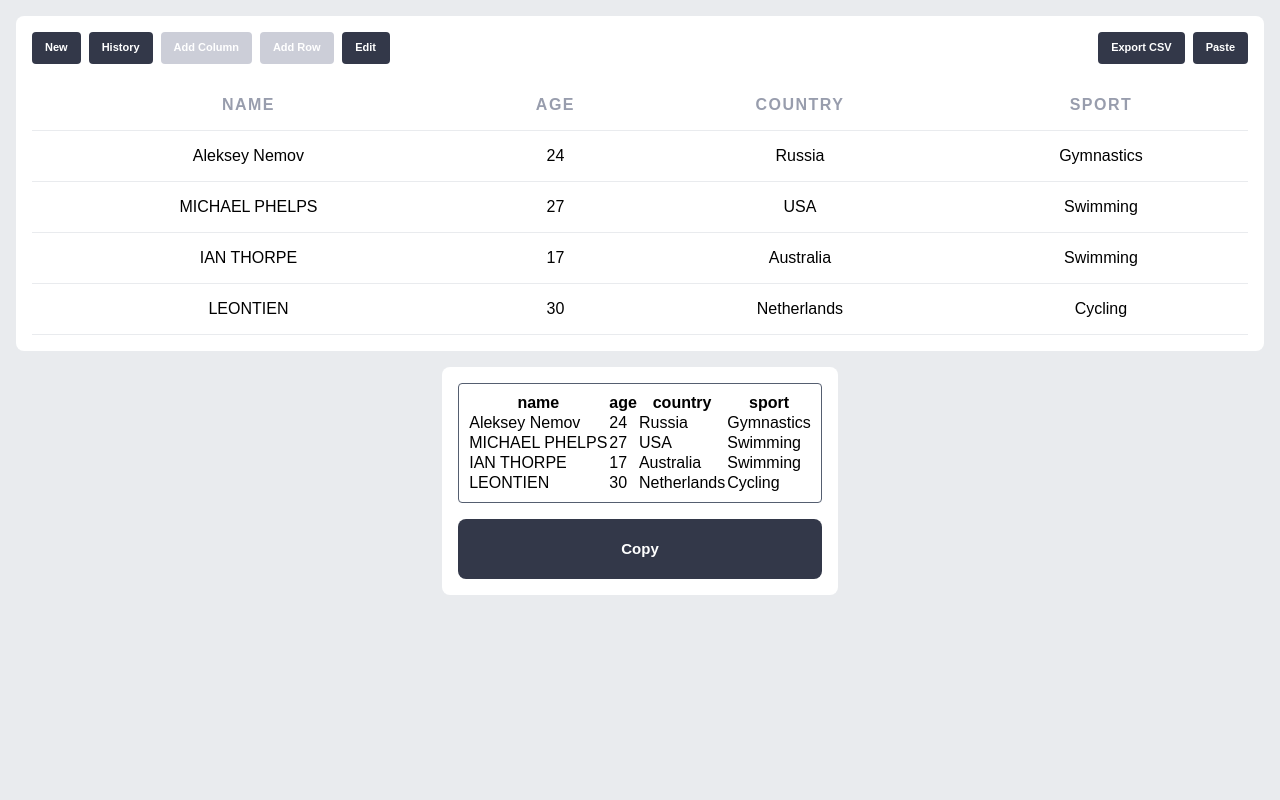
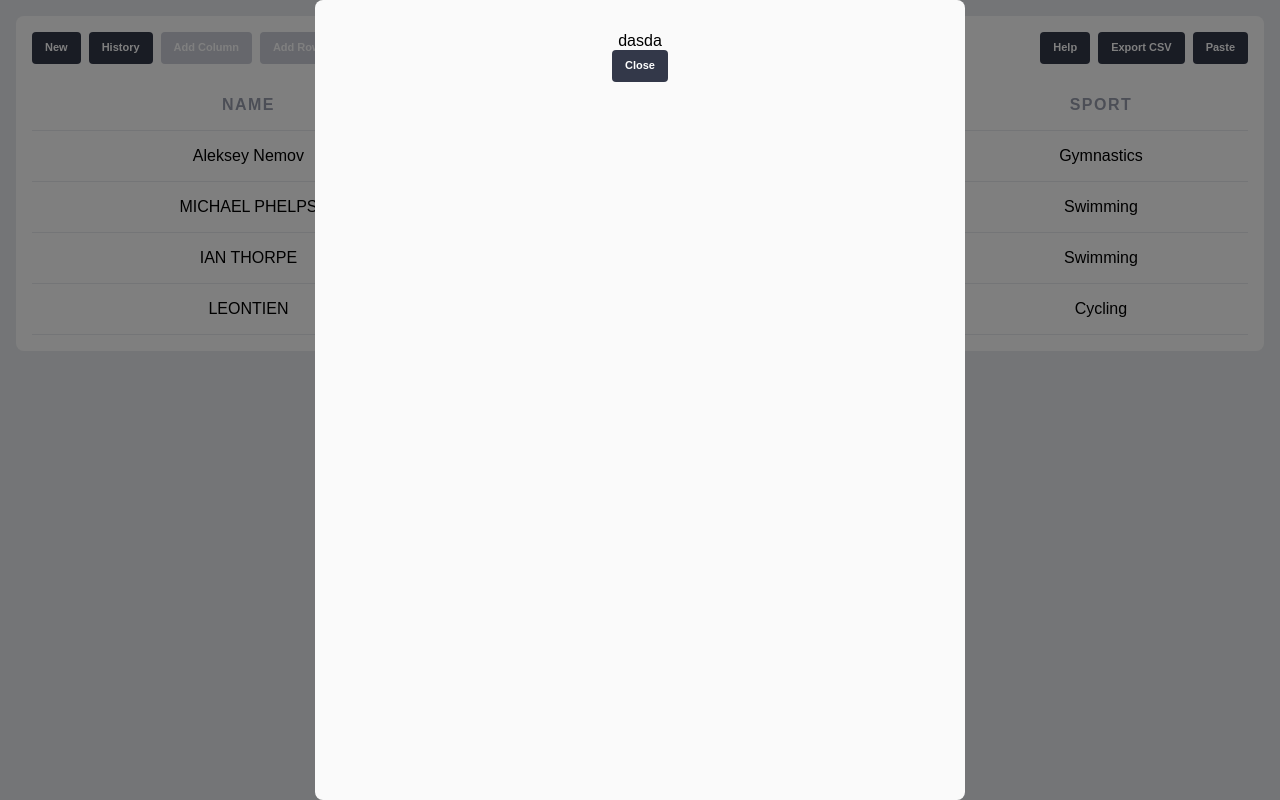
Before and after one commit to jyangca/markdown-table, a Next.js app: page / in a window 1280 px wide. Built offline with nearby package versions, Linux system fonts and the light colour scheme.

Commit message:
UPDATE: Add Modal open logic on TableButtonList

```diff
--- a/src/components/TableButtonList/TableButtonList.tsx
+++ b/src/components/TableButtonList/TableButtonList.tsx
@@ -1,7 +1,9 @@
-import React, { memo } from 'react';
-import { Flex, Button, Popover } from '@/components/common';
+import React, { memo, useEffect, useState } from 'react';
+import { Flex, Button, Popover, Modal } from '@/components/common';
 import { HistoryPopover, NewPopover } from '@/components';
 import { TableApiType, TableHistoryType } from '@/types/common';
+import { setCookie } from '@/utils/common';
+import Cookies from 'js-cookie';
 
 type TableButtonListProps = {
   editMode: boolean;
@@ -11,7 +13,22 @@ type TableButtonListProps = {
 };
 
 const TableButtonList = ({ editMode, pasteMode, tableApi, tableHistory }: TableButtonListProps) => {
+  const [modalOpen, setModalOpen] = useState(false);
+
+  useEffect(() => {
+    const visited = Cookies.get('visited');
+    if (!visited) {
+      setCookie('visited', 'true', 30);
+      setModalOpen(true);
+    }
+  }, []);
+
+  const handleModalOpen = () => {
+    setModalOpen(true);
+  };
+
   return (
+    <>
       <Flex justify="SPACE_BETWEEN" boxFill>
         <Flex gap={{ column: 8 }}>
           <Popover content={<NewPopover tableApi={tableApi} />}>
@@ -32,6 +49,7 @@ const TableButtonList = ({ editMode, pasteMode, tableApi, tableHistory }: TableB
           </Button>
         </Flex>
         <Flex direction="ROW" gap={{ column: 8 }}>
+          <Button onClick={handleModalOpen}>Help</Button>
           <Button disabled={editMode || pasteMode} onClick={tableApi?.handleExportCsv}>
             Export CSV
           </Button>
@@ -41,6 +59,10 @@ const TableButtonList = ({ editMode, pasteMode, tableApi, tableHistory }: TableB
           {pasteMode && <Button onClick={() => tableApi?.handleChangePasteMode({ isCancel: true })}>Cancel</Button>}
         </Flex>
       </Flex>
+      <Modal isOpen={modalOpen} onClose={() => setModalOpen(false)}>
+        dasda
+      </Modal>
+    </>
   );
 };
 
--- a/src/components/TableForm/TableForm.tsx
+++ b/src/components/TableForm/TableForm.tsx
@@ -162,6 +162,7 @@ const TableForm = ({ updateMarkdown, updateColumnAlign }: TableFormProps) => {
   }, tableRef);
 
   return (
+    <>
       <TableAreaContainer direction="COLUMN" align="START" gap={{ row: 16 }} boxFill>
         <TableButtonList editMode={editMode} pasteMode={pasteMode} tableApi={tableApi} tableHistory={tableHistory} />
         {pasteMode ? (
@@ -199,6 +200,7 @@ const TableForm = ({ updateMarkdown, updateColumnAlign }: TableFormProps) => {
           </Table>
         )}
       </TableAreaContainer>
+    </>
   );
 };
 
--- a/src/utils/common.ts
+++ b/src/utils/common.ts
@@ -1,6 +1,6 @@
 import { GenerateMarkdownTableProps, RowsType, TableApiType } from '@/types/common';
 import { tableCellSelection } from './table';
-import dayjs from 'dayjs';
+import Cookies from 'js-cookie';
 
 export const isClient = () => {
   return typeof window === 'object' && !!window.document;
@@ -10,28 +10,9 @@ export const isServer = () => {
   return !isClient();
 };
 
-const setCookie = (name: string, value: string, days: number) => {
-  const expires = dayjs().add(days, 'day').toDate();
-  document.cookie = `${name}=${encodeURIComponent(value)};expires=${expires.toUTCString()};path=/`;
+export const setCookie = (name: string, value: string, days: number) => {
+  Cookies.set(name, value, { expires: days });
 };
-
-const getCookie = (name: string) => {
-  const cookies = document.cookie.split(';');
-  const cookie = cookies.find((cookie) => cookie.trim().startsWith(`${name}=`));
-  if (!cookie) {
-    return null;
-  }
-  return decodeURIComponent(cookie.trim().substring(`${name}=`.length));
-};
-
-const showModal = () => {
-  const hasSeenModal = getCookie('modalSeen');
-  if (!hasSeenModal) {
-    setCookie('modalSeen', 'true', 30);
-  }
-};
-
-// window.onload = showModal;
 
 export const toClassName = (array: Array<string | number | boolean>) => array.filter(Boolean).join(' ');
 
```
Lines whose indentation alone changed are shown as unchanged.
